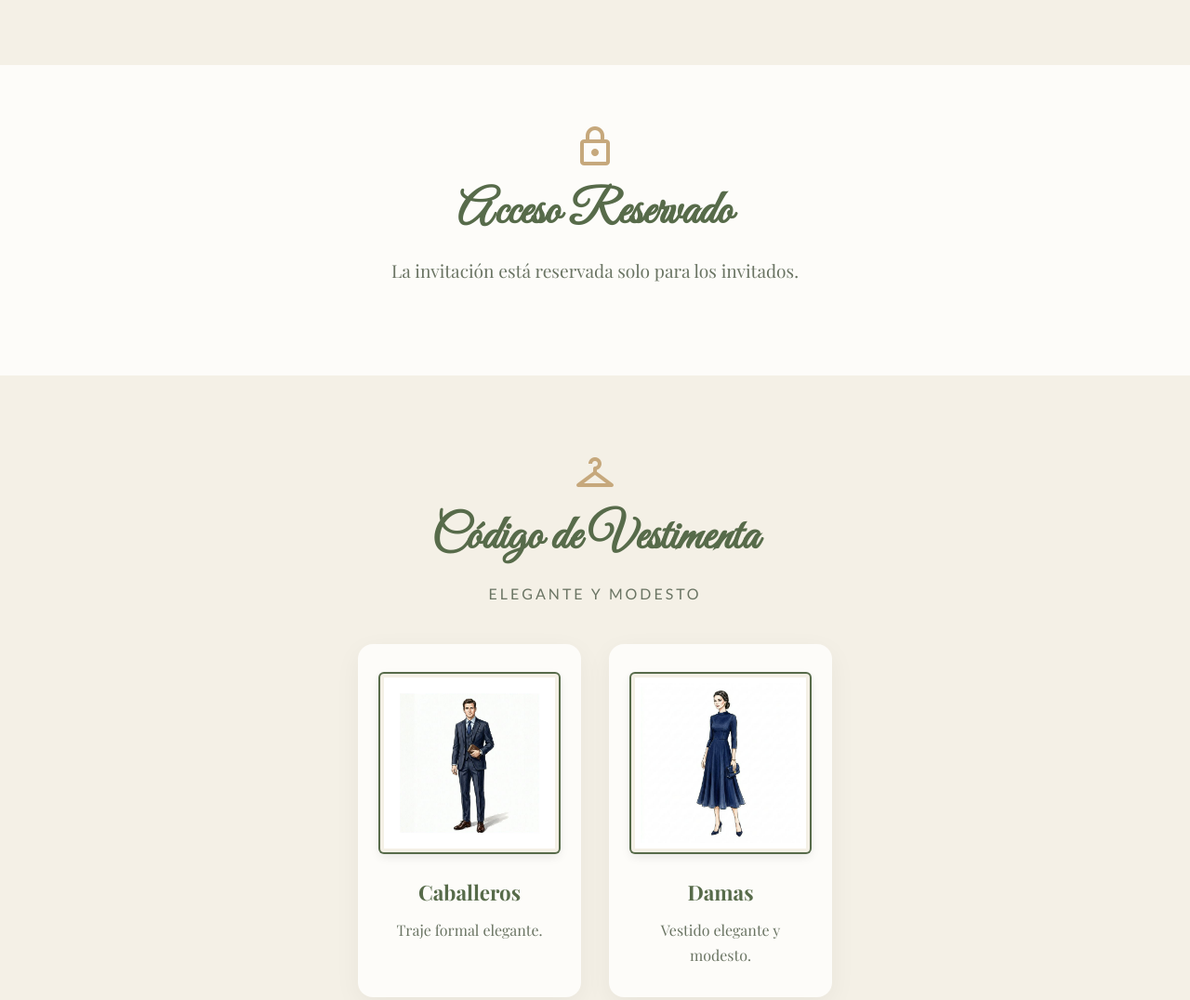
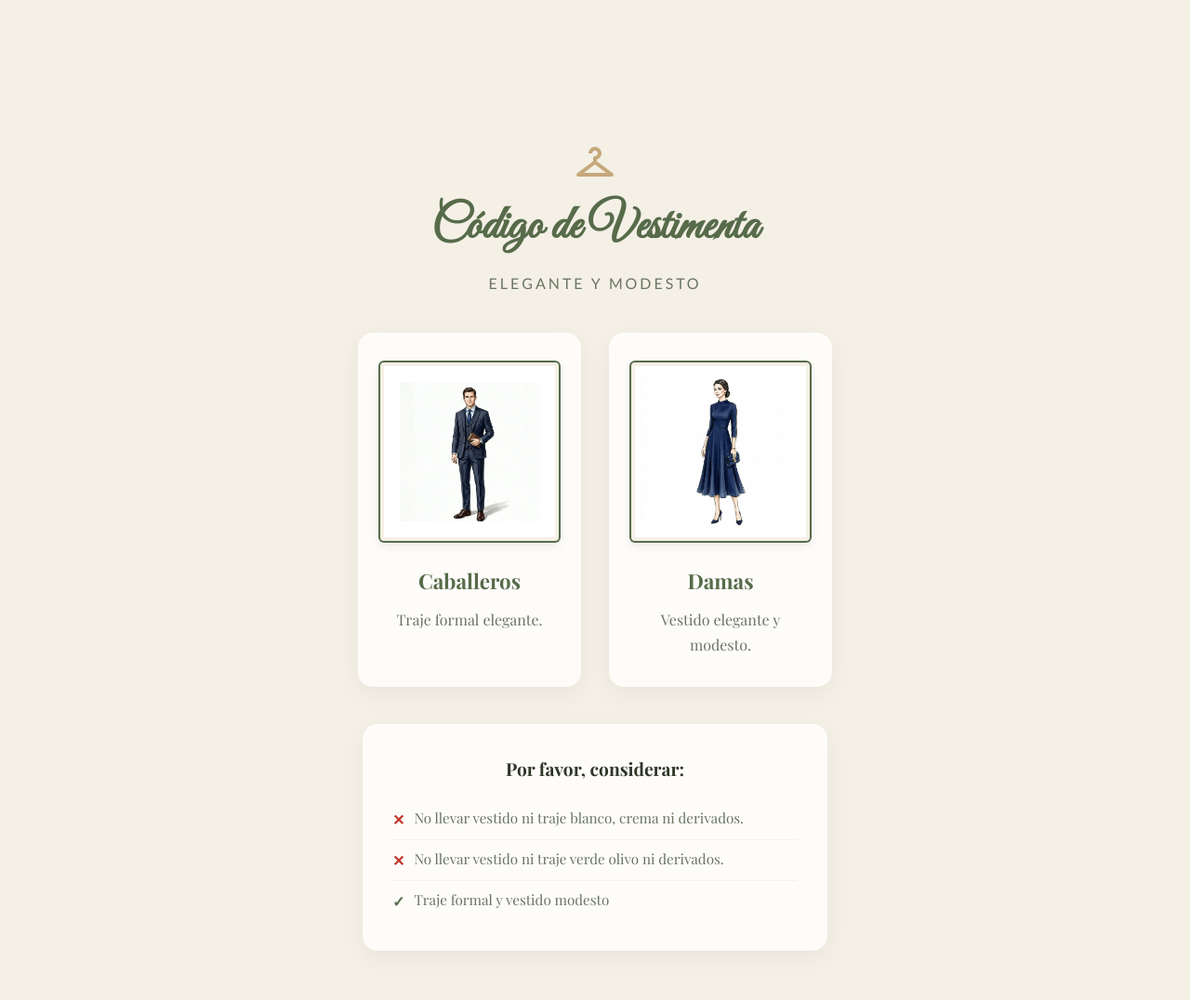
Before and after one commit to diegoyallison/diegoyallison.github.io, a plain HTML site: page index.html in a window 1280 px wide. Shown: the part 3520-4596 px from the top of the page at 93% size. Drawn offline with nearby package versions, Linux system fonts and the light colour scheme; a web font is replaced by a local one.

Commit message:
Eliminando sección restringido

```diff
--- a/index.html
+++ b/index.html
@@ -391,8 +391,8 @@
             <div class="dresscode-rules">
                 <h4>Por favor, considerar:</h4>
                 <ul>
-                    <li><span class="rule-no">✕</span> No llevar blanco, crema ni derivados.</li>
-                    <li><span class="rule-no">✕</span> No llevar verde olivo ni derivados.</li>
+                    <li><span class="rule-no">✕</span> No llevar vestido ni traje blanco, crema ni derivados.</li>
+                    <li><span class="rule-no">✕</span> No llevar vestido ni traje verde olivo ni derivados.</li>
                     <li><span class="rule-yes">✓</span> Traje formal y vestido modesto</li>
                 </ul>
             </div>
--- a/js/script.js
+++ b/js/script.js
@@ -182,7 +182,7 @@ document.addEventListener('DOMContentLoaded', () => {
             });
     } else {
         if (invitationContent) invitationContent.style.display = 'none';
-        if (accessDenied) accessDenied.style.display = 'block';
+        if (accessDenied) accessDenied.style.display = 'none';
         if (passesLoading) passesLoading.style.display = 'none';
     }
 
```
